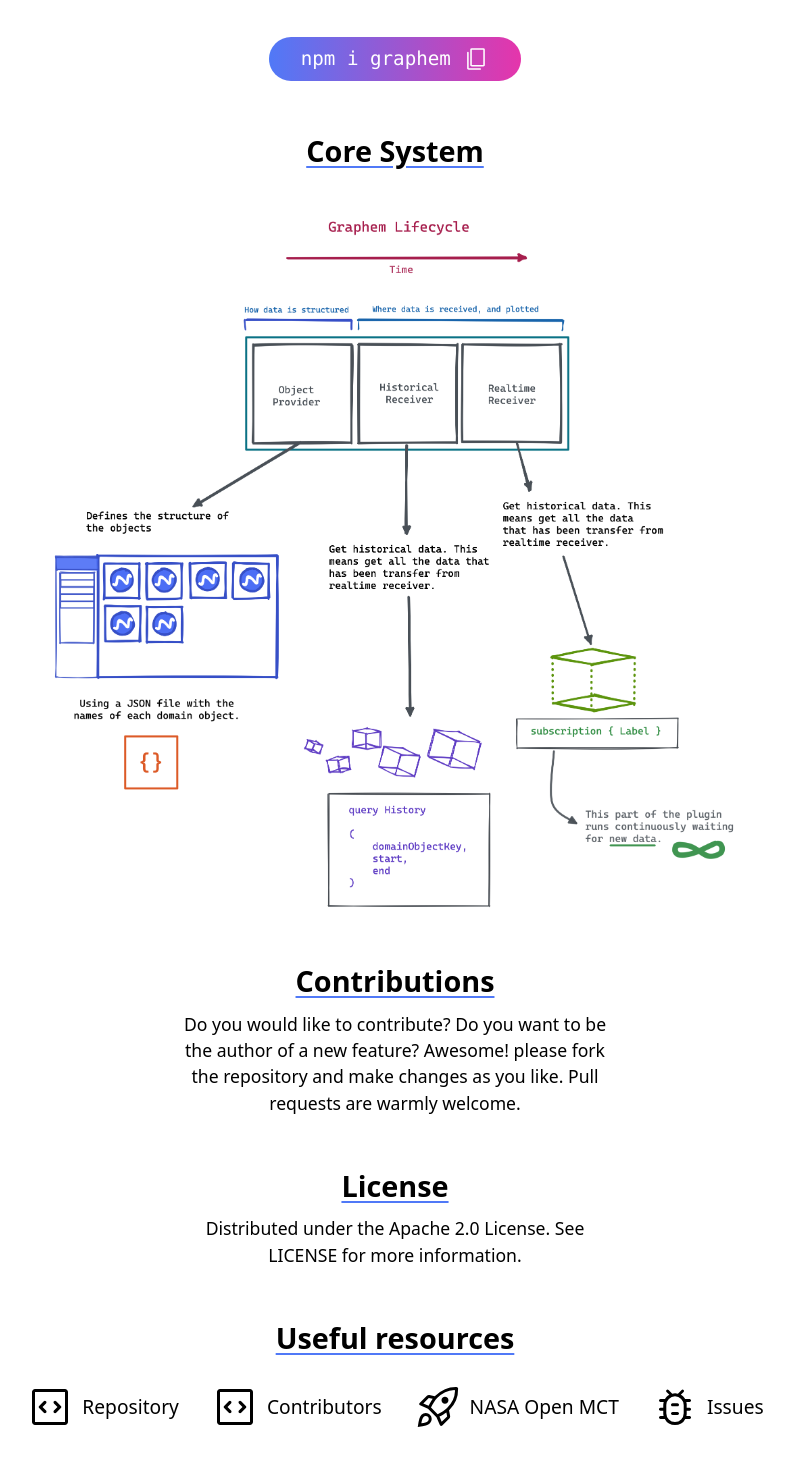
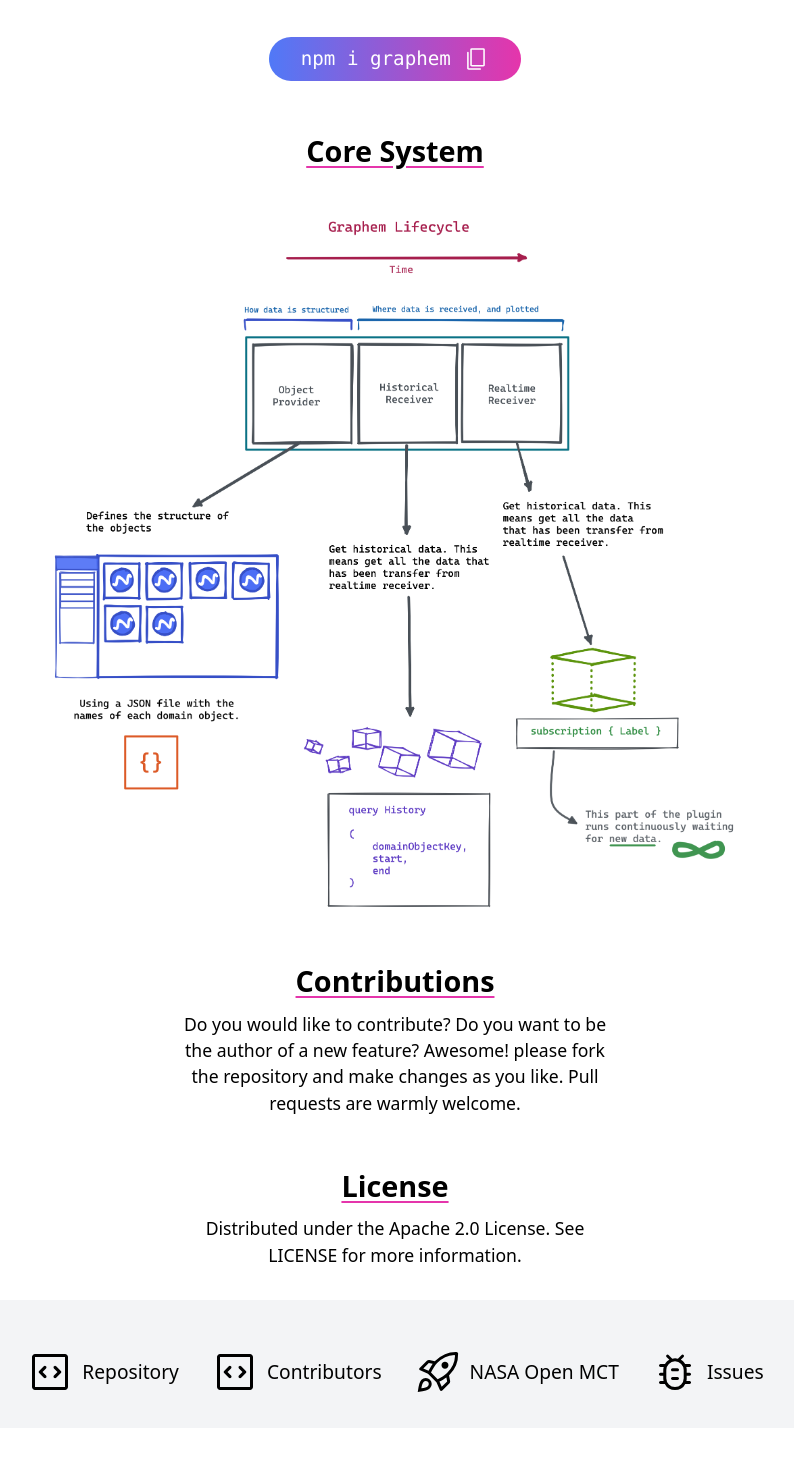
Before and after one commit to 360macky/graphem-page, a React (Create React App) app: page / in a window 1280 px wide. Shown: the part 445-1908 px from the top of the page, without its empty margins (245-1039 px from the left). After the commit the page ends 1873 px from the top, so only its background shows below. Built offline with nearby package versions, Linux system fonts and the light colour scheme.

Commit message:
Convert useful resources section into a footer

```diff
--- a/src/App.tsx
+++ b/src/App.tsx
@@ -59,7 +59,7 @@ function App() {
         </div>
       </div>
       <div className="flex justify-center pt-[3rem] flex-col text-center">
-        <h1 className="text-[1.8rem] font-bold dark:text-white underline underline-offset-4 decoration-[#5079F7] pb-[0.5rem]">
+        <h1 className="text-[1.8rem] font-bold dark:text-white underline underline-offset-4 decoration-[#E535AB] pb-[0.5rem]">
           Core System
         </h1>
         <p className="sm:w-[45rem] dark:text-white text-[1.1rem] px-[1rem] pt-[2rem]">
@@ -67,7 +67,7 @@ function App() {
         </p>
       </div>
       <div className="flex justify-center pt-[3rem] flex-col text-center">
-        <h1 className="text-[1.8rem] font-bold dark:text-white underline underline-offset-4 decoration-[#5079F7] pb-[0.5rem]">
+        <h1 className="text-[1.8rem] font-bold dark:text-white underline underline-offset-4 decoration-[#E535AB] pb-[0.5rem]">
           Contributions
         </h1>
         <p className="sm:w-[30rem] dark:text-white text-[1.1rem] px-[1rem]">
@@ -77,7 +77,7 @@ function App() {
         </p>
       </div>
       <div className="flex justify-center pt-[3rem] flex-col text-center">
-        <h1 className="text-[1.8rem] font-bold dark:text-white underline underline-offset-4 decoration-[#5079F7] pb-[0.5rem]">
+        <h1 className="text-[1.8rem] font-bold dark:text-white underline underline-offset-4 decoration-[#E535AB] pb-[0.5rem]">
           License
         </h1>
         <p className="sm:w-[30rem] dark:text-white text-[1.1rem] px-[1rem]">
@@ -92,11 +92,8 @@ function App() {
           for more information.
         </p>
       </div>
-      <div className="flex justify-center pt-[3rem] flex-col text-center gap-y-[1rem] mb-[2rem]">
-        <h1 className="text-[1.8rem] font-bold dark:text-white underline underline-offset-4 decoration-[#5079F7] pb-[0.5rem]">
-          Useful resources
-        </h1>
-        <div className="flex flex-col gap-y-[1rem] sm:flex-row sm:gap-x-[2rem]">
+      <div className="flex justify-center pt-[3rem] flex-col text-center gap-y-[1rem] mt-[2rem] pb-[2rem] bg-gray-100 w-full">
+        <div className="flex justify-center flex-col gap-y-[1rem] sm:flex-row sm:gap-x-[2rem]">
           <a href="https://github.com/360macky/graphem">
             <div className="flex items-center">
               <img src={code} className="dark:invert" alt="" />{" "}
```
